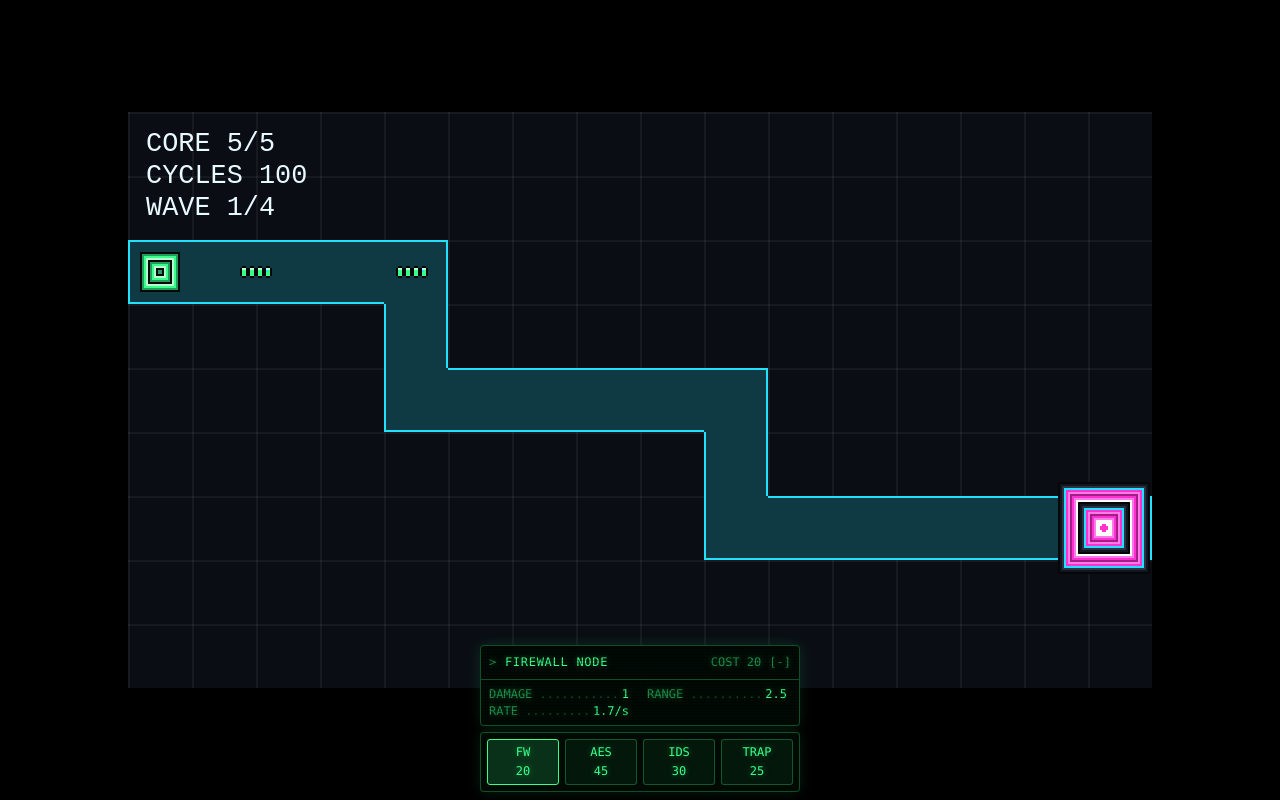
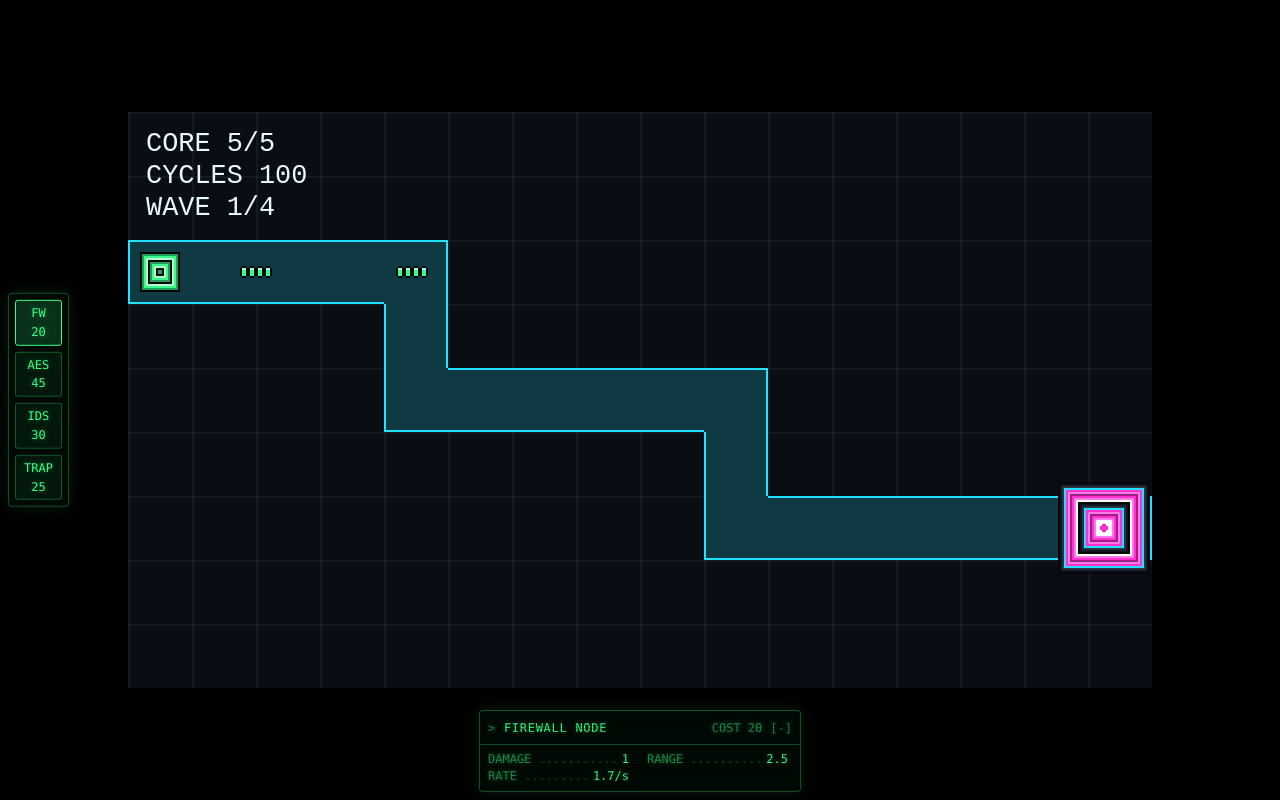
Before and after one commit to ssvito/ice-breaker, a website built with Vite: page index.html in a window 1280 px wide. Built offline with nearby package versions, Linux system fonts and the light colour scheme.

Commit message:
Move the build menu to the left edge, keep the console at the bottom
Third anchoring in a day, and the pair is the point: merging panel and
toolbar into one dock was right about the relationship and wrong about
the geometry. Stacked, the two ate the whole bottom band of the board -
where the trace runs into the core.

Split, each takes an edge the other is not using. They still read as one
surface because they share the terminal styling, which was always what
was doing that work; the container was just the first idea for how.

.dock is deleted rather than kept as an empty wrapper: its pointer-events
job stops existing when there is no gap between the two, and a wrapper
around one child would name a layout that no longer exists.

Not seen running - the browser extension is still disconnected.

```diff
--- a/src/main.ts
+++ b/src/main.ts
@@ -114,15 +114,15 @@ function startGame(): void {
     honeypot: 'TRAP',
   };
 
-  // Panel and toolbar share one bottom-centered column so they stack as a single
-  // console and the safe-area handling lives in one place.
-  const dock = document.createElement('div');
-  dock.className = 'dock';
-  document.body.appendChild(dock);
-
+  // Build menu down the left edge, console along the bottom. They were one stacked
+  // dock until playing it on a phone: stacked, the two of them ate the whole bottom
+  // of the board, and the board's bottom band is where the trace runs into the core.
+  // Split, each takes an edge the other isn't using, and neither grows into the
+  // middle. They stay one control surface by sharing the console's visual language,
+  // not by sharing a container.
   const toolbar = document.createElement('div');
   toolbar.className = 'toolbar';
-  dock.appendChild(toolbar);
+  document.body.appendChild(toolbar);
 
   const towerButtons = (Object.keys(TOWER_BUTTON_LABELS) as TowerKind[]).map((kind) => {
     const button = document.createElement('button');
@@ -155,13 +155,13 @@ function startGame(): void {
         triggerOverclock(tower);
       },
     },
-    dock,
+    document.body,
   );
 
   /**
    * Every selection made by tapping the board. Tapping a thing opens the console on
    * it; tapping that same thing again dismisses the reading and folds the console to
-   * its header. The dock covers real board on a phone, and the readout you just
+   * its header. The console covers real board on a phone, and the readout you just
    * finished is exactly the one you want out of the way - so the tap that dismisses
    * it is the same tap that opened it, with no second control to find.
    *
--- a/src/panel.ts
+++ b/src/panel.ts
@@ -38,7 +38,7 @@ function rateText(fireIntervalMs: number): string {
   return `${(1000 / fireIntervalMs).toFixed(1)}/s`;
 }
 
-export function createTowerPanel(handlers: TowerPanelHandlers, dock: HTMLElement): TowerPanel {
+export function createTowerPanel(handlers: TowerPanelHandlers, host: HTMLElement): TowerPanel {
   const root = document.createElement('div');
   root.className = 'panel';
   root.hidden = true;
@@ -132,7 +132,7 @@ export function createTowerPanel(handlers: TowerPanelHandlers, dock: HTMLElement
   });
   actions.appendChild(sellButton);
 
-  dock.prepend(root);
+  host.appendChild(root);
 
   function setStat(index: number, label: string, value: string, next = ''): void {
     const slot = cells[index];
--- a/src/style.css
+++ b/src/style.css
@@ -35,34 +35,27 @@ canvas {
   --term-glow: 0 0 6px rgba(57, 255, 136, 0.4);
 }
 
-/* Panel and toolbar stack as one unit above the bottom edge. pointer-events are
-   off on the container so its gaps don't swallow taps meant for the board. */
-.dock {
-  position: fixed;
-  left: 50%;
-  bottom: max(8px, env(safe-area-inset-bottom));
-  transform: translateX(-50%);
-  display: flex;
-  flex-direction: column;
-  gap: 6px;
-  /* Definite width, not max-content: an auto-sized dock lets the stats grid ask
-     for all four columns on one line and stretches the console with it. */
-  width: min(94vw, 320px);
-  pointer-events: none;
-  font: 12px/1.4 ui-monospace, SFMono-Regular, Menlo, Consolas, monospace;
-}
-
+/* Two edges, one language. They read as one control surface because they share
+   the terminal styling below, not because they share a box. */
 .panel,
 .toolbar {
-  pointer-events: auto;
+  position: fixed;
   background: var(--term-back);
   border: 1px solid var(--term-faint);
   border-radius: 4px;
   box-shadow: 0 0 14px rgba(57, 255, 136, 0.12);
+  font: 12px/1.4 ui-monospace, SFMono-Regular, Menlo, Consolas, monospace;
 }
 
+/* The console keeps the bottom center, where a readout belongs and where nothing
+   needs to be tapped through it once it is collapsed. */
 .panel {
-  position: relative;
+  left: 50%;
+  bottom: max(8px, env(safe-area-inset-bottom));
+  transform: translateX(-50%);
+  /* Definite width, not max-content: an auto-sized panel lets the stats grid ask
+     for all four columns on one line and stretches the console with it. */
+  width: min(94vw, 320px);
   overflow: hidden;
   color: var(--term);
   text-shadow: var(--term-glow);
@@ -202,14 +195,17 @@ canvas {
   flex: 1;
 }
 
+/* Vertical, hugging the left edge and centered on it: the build menu is a thumb
+   target, not a readout, so it wants the side the console isn't on. Vertically
+   centered clears the HUD text in the top-left corner. */
 .toolbar {
+  left: max(8px, env(safe-area-inset-left));
+  top: 50%;
+  transform: translateY(-50%);
   display: flex;
+  flex-direction: column;
   gap: 6px;
   padding: 6px;
-}
-
-.toolbar button {
-  flex: 1;
 }
 
 .toolbar button,
```
Also changed, not shown: docs/Design/Tower Panel.md (+10 -2 lines), 1 other file.
